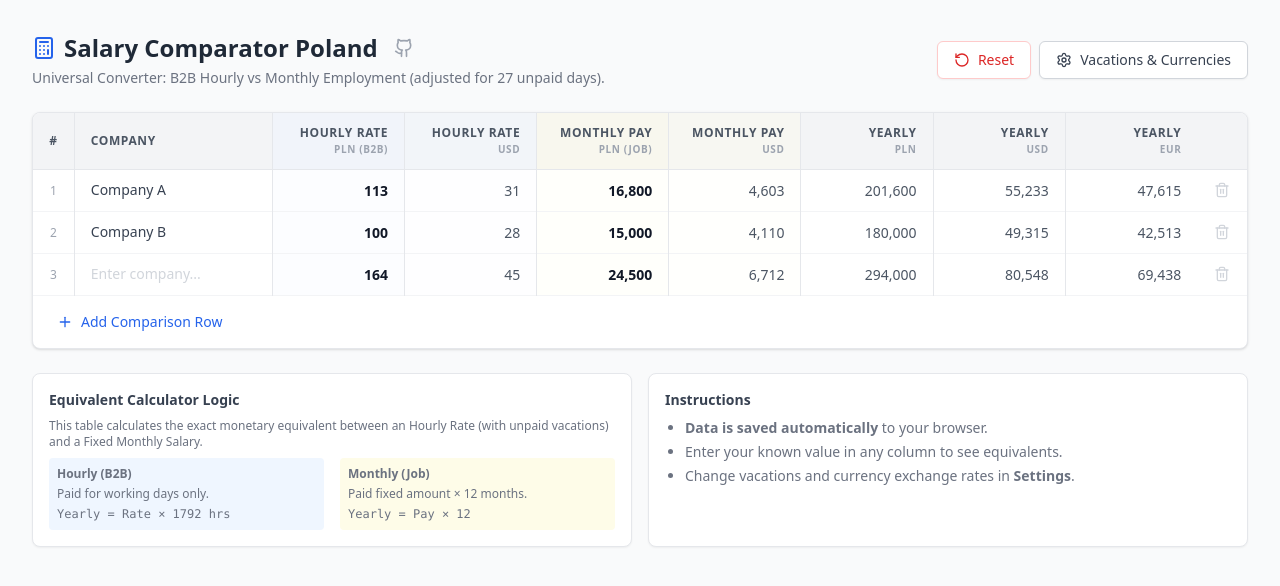
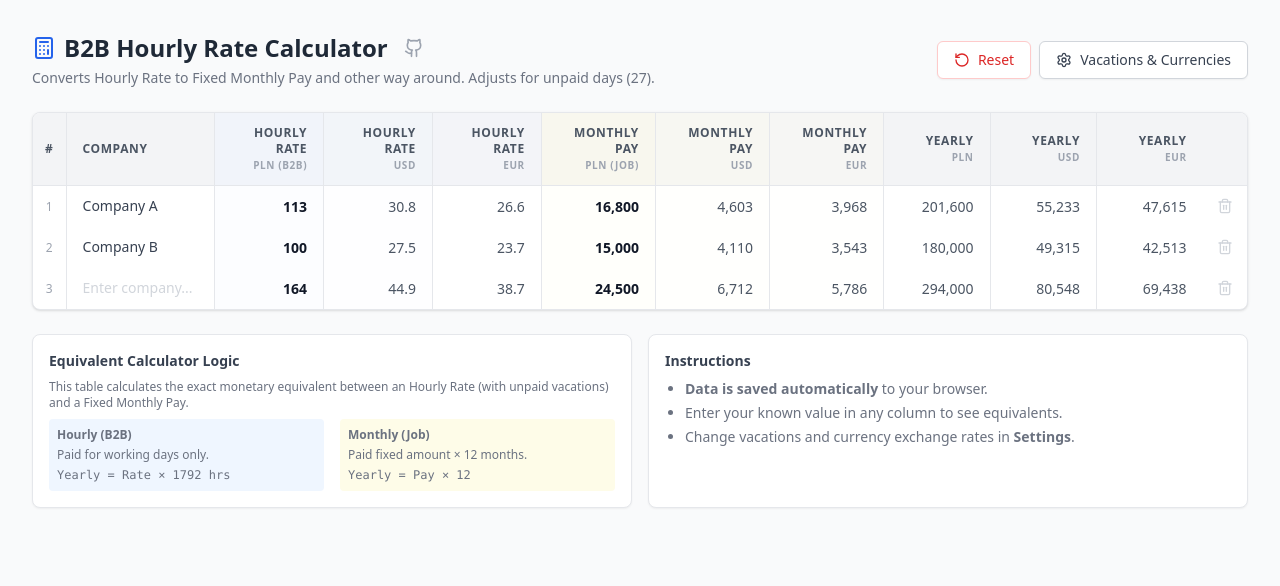
Before and after one commit to georgesour/rate-to-salary-calculator, a React (Create React App) app: page / in a window 1280 px wide. Shown: the top 586 px of the page. Built offline with nearby package versions, Linux system fonts and the light colour scheme; no server answers.

Commit message:
improvements: - support for arrow up/down - added EUR rate

```diff
--- a/src/App.js
+++ b/src/App.js
@@ -1,4 +1,4 @@
-import React, {useState, useEffect, useCallback} from 'react';
+import React, {useState, useEffect, useLayoutEffect, useCallback, useRef} from 'react';
 import {Plus, Trash2, Settings, Calculator, RotateCcw, AlertTriangle, Github, RefreshCw} from 'lucide-react';
 
 const Card = ({children, className = ""}) => (
@@ -7,8 +7,9 @@ const Card = ({children, className = ""}) => (
     </div>
 );
 
-const Input = ({value, onChange, onBlur, onFocus, className = "", type = "text", ...props}) => (
+const Input = React.forwardRef(({value, onChange, onBlur, onFocus, className = "", type = "text", ...props}, ref) => (
     <input
+        ref={ref}
         type={type}
         value={value}
         onChange={onChange}
@@ -17,7 +18,126 @@ const Input = ({value, onChange, onBlur, onFocus, className = "", type = "text",
         className={`w-full bg-transparent border-b border-transparent hover:border-gray-300 focus:border-blue-500 focus:outline-none px-1 py-1 transition-colors ${className}`}
         {...props}
     />
-);
+));
+
+const Cell = React.memo(({
+                             row,
+                             type,
+                             currency,
+                             exchangeRate,     // We now pass the specific rate needed
+                             billableHours,    // We pass the calculated billable hours
+                             onUpdate,         // The function to call when value changes
+                             isBold = false,
+                             bgClass = ""
+                         }) => {
+    // 1. Calculate the value to display based on props
+    let calculatedValue = 0;
+    const yearlyPln = row.yearlyPln;
+
+    // Convert Yearly PLN to Target Currency Yearly
+    const yearlyInTarget = yearlyPln * exchangeRate;
+
+    if (type === 'hourly') {
+        calculatedValue = yearlyInTarget / billableHours;
+    } else if (type === 'monthly') {
+        calculatedValue = yearlyInTarget / 12;
+    } else if (type === 'yearly') {
+        calculatedValue = yearlyInTarget;
+    }
+
+    // Round to 10 cents (1 decimal) for USD and EUR hourly rates, otherwise no decimals
+    const isUsdOrEurHourly = (currency === 'USD' || currency === 'EUR') && type === 'hourly';
+    if (isUsdOrEurHourly && calculatedValue !== 0) {
+        // Round to nearest 10 cents (0.10)
+        calculatedValue = Math.round(calculatedValue * 10) / 10;
+    }
+
+    const displayString = calculatedValue === 0 ? '' : new Intl.NumberFormat('en-US', {
+        minimumFractionDigits: isUsdOrEurHourly ? 1 : 0,
+        maximumFractionDigits: isUsdOrEurHourly ? 1 : 0
+    }).format(calculatedValue);
+
+    // 2. Local state for the input
+    const [localValue, setLocalValue] = useState(displayString);
+    const [isFocused, setIsFocused] = useState(false);
+    const initialValueRef = useRef(displayString);
+
+    // 3. Sync local value with props ONLY when not editing
+    // This prevents the cursor from jumping or resetting while you type
+    useEffect(() => {
+        if (!isFocused) {
+            setLocalValue(displayString);
+            initialValueRef.current = displayString;
+        }
+    }, [displayString, isFocused]);
+
+    const handleKeyDown = (e) => {
+        if (e.key === 'Enter') {
+            e.target.blur();
+        } else if (e.key === 'ArrowUp' || e.key === 'ArrowDown') {
+            e.preventDefault();
+
+            // Logic to calculate new value
+            const cleanValue = localValue.replace(/[^0-9.]/g, '');
+            const currentValue = parseFloat(cleanValue) || 0;
+            // Use 0.10 step (10 cents) for USD and EUR hourly, otherwise 1
+            const isUsdOrEurHourly = (currency === 'USD' || currency === 'EUR') && type === 'hourly';
+            const step = isUsdOrEurHourly ? 0.10 : 1;
+            let newValue = e.key === 'ArrowUp'
+                ? currentValue + step
+                : Math.max(0, currentValue - step);
+
+            // Round to nearest 10 cents for USD and EUR hourly
+            if (isUsdOrEurHourly) {
+                newValue = Math.round(newValue * 10) / 10;
+            }
+
+            const newValueStr = new Intl.NumberFormat('en-US', {
+                minimumFractionDigits: isUsdOrEurHourly ? 1 : 0,
+                maximumFractionDigits: isUsdOrEurHourly ? 1 : 0
+            }).format(newValue);
+
+            // Update UI immediately
+            setLocalValue(newValueStr);
+
+            // Update Parent
+            onUpdate(row.id, type, currency, newValueStr);
+        }
+    };
+
+    const handleFocus = () => {
+        setIsFocused(true);
+        // Store the initial value when focusing
+        initialValueRef.current = localValue;
+    };
+
+    const handleBlur = () => {
+        setIsFocused(false);
+        // Only trigger recalculation if the value actually changed
+        const cleanLocalValue = localValue.replace(/[^0-9.]/g, '');
+        const cleanInitialValue = initialValueRef.current.replace(/[^0-9.]/g, '');
+
+        if (cleanLocalValue !== cleanInitialValue) {
+            onUpdate(row.id, type, currency, localValue);
+        }
+    };
+
+    return (
+        <div className="relative group h-full">
+            <Input
+                value={localValue}
+                onChange={(e) => setLocalValue(e.target.value)}
+                onFocus={handleFocus}
+                onBlur={handleBlur}
+                onKeyDown={handleKeyDown}
+                className={`text-right w-full h-full ${bgClass} ${isBold ? 'font-bold text-gray-900' : 'text-gray-600'}`}
+            />
+            <span className="absolute left-1 top-1 text-[10px] text-gray-400 pointer-events-none opacity-0 group-hover:opacity-100 transition-opacity">
+                {currency}
+            </span>
+        </div>
+    );
+});
 
 const SalaryComparator = () => {
     // --- Configuration State ---
@@ -214,84 +334,7 @@ const SalaryComparator = () => {
         }).format(num);
     };
 
-    // Helper to render a cell
-    const Cell = ({row, type, currency, isBold = false, bgClass = ""}) => {
-
-        let calculatedValue = 0;
-        const yearlyPln = row.yearlyPln;
-        const exchangeRate = getExchangeRate('PLN', currency); // Rate to convert PLN -> Target
-
-        // Convert Yearly PLN to Target Currency Yearly
-        const yearlyInTarget = yearlyPln * exchangeRate;
-
-        // Calculate specific column value
-        if (type === 'hourly') {
-            calculatedValue = yearlyInTarget / getBillableHoursYearly();
-        } else if (type === 'monthly') {
-            calculatedValue = yearlyInTarget / 12;
-        } else if (type === 'yearly') {
-            calculatedValue = yearlyInTarget;
-        }
-
-        const displayString = calculatedValue === 0 ? '' : formatNumber(calculatedValue);
-
-        // --- Interaction State ---
-        const [localValue, setLocalValue] = useState(displayString);
-        const [isFocused, setIsFocused] = useState(false);
-
-        // Sync local value with calculated value whenever the calculation changes
-        useEffect(() => {
-            if (!isFocused) {
-                setLocalValue(displayString);
-            }
-        }, [displayString, isFocused]);
-
-        const onBlur = () => {
-            setIsFocused(false);
-
-            // Only trigger recalculation if the value actually changed
-            const cleanLocalValue = localValue.replace(/[^0-9.]/g, '');
-            const parsedLocalValue = parseFloat(cleanLocalValue);
-
-            // Remove commas from displayString for comparison
-            const cleanDisplayString = displayString.replace(/,/g, '');
-            const parsedCalculatedValue = parseFloat(cleanDisplayString) || 0;
-
-            // Compare values (allow small floating point differences)
-            const hasChanged = !isNaN(parsedLocalValue) &&
-                              (isNaN(parsedCalculatedValue) ||
-                               Math.abs(parsedLocalValue - parsedCalculatedValue) > 0.01);
-
-            if (hasChanged) {
-                handleValueChange(row.id, type, currency, localValue);
-            } else {
-                // Reset to calculated value if no change
-                setLocalValue(displayString);
-            }
-        };
-
-        return (
-            <div className="relative group h-full">
-                <Input
-                    value={localValue}
-                    id={`${row.id}-${type}-${currency}`}
-                    onChange={(e) => setLocalValue(e.target.value)}
-                    onFocus={() => setIsFocused(true)}
-                    onBlur={onBlur}
-                    onKeyDown={(e) => {
-                        if (e.key === 'Enter') {
-                            e.target.blur();
-                        }
-                    }}
-                    className={`text-right w-full h-full ${bgClass} ${isBold ? 'font-bold text-gray-900' : 'text-gray-600'}`}
-                />
-                <span
-                    className="absolute left-1 top-1 text-[10px] text-gray-400 pointer-events-none opacity-0 group-hover:opacity-100 transition-opacity">
-          {currency}
-        </span>
-            </div>
-        );
-    };
+    const billableHours = getBillableHoursYearly();
 
     return (
         <div className="min-h-screen bg-gray-50 p-4 md:p-8 font-sans">
@@ -302,7 +345,7 @@ const SalaryComparator = () => {
                     <div>
                         <h1 className="text-2xl font-bold text-gray-800 flex items-center gap-2">
                             <Calculator className="w-6 h-6 text-blue-600"/>
-                            Salary Comparator Poland
+                            B2B Hourly Rate Calculator
                             <a
                                 href="https://github.com/georgesour/rate-to-salary-calculator"
                                 target="_blank"
@@ -314,8 +357,7 @@ const SalaryComparator = () => {
                             </a>
                         </h1>
                         <p className="text-sm text-gray-500 mt-1">
-                            Universal Converter: B2B Hourly vs Monthly Employment (adjusted
-                            for {config.vacationDays} unpaid days).
+                            Converts Hourly Rate to Fixed Monthly Pay and other way around. Adjusts for unpaid days ({config.vacationDays}).
                         </p>
                     </div>
                     <div className="flex gap-2">
@@ -420,8 +462,7 @@ const SalaryComparator = () => {
                             </div>
 
                             <div className="space-y-2">
-                                <label className="text-xs font-medium text-gray-500 block">Unpaid Vacation Days
-                                    (B2B)</label>
+                                <label className="text-xs font-medium text-gray-500 block">Unpaid Vacation (B2B)</label>
                                 <input
                                     type="number"
                                     value={config.vacationDays}
@@ -471,6 +512,9 @@ const SalaryComparator = () => {
                             <th className="px-4 py-3 border-b border-r text-right bg-blue-50/30 w-32">
                                 Hourly Rate<br/><span className="text-[10px] text-gray-400">USD</span>
                             </th>
+                            <th className="px-4 py-3 border-b border-r text-right bg-blue-50/20 w-32">
+                                Hourly Rate<br/><span className="text-[10px] text-gray-400">EUR</span>
+                            </th>
 
                             {/* Monthly Columns */}
                             <th className="px-4 py-3 border-b border-r text-right bg-yellow-50/50 w-32">
@@ -478,6 +522,9 @@ const SalaryComparator = () => {
                             </th>
                             <th className="px-4 py-3 border-b border-r text-right bg-yellow-50/30 w-32">
                                 Monthly Pay<br/><span className="text-[10px] text-gray-400">USD</span>
+                            </th>
+                            <th className="px-4 py-3 border-b border-r text-right bg-yellow-50/20 w-32">
+                                Monthly Pay<br/><span className="text-[10px] text-gray-400">EUR</span>
                             </th>
 
                             {/* Yearly Columns */}
@@ -491,14 +538,12 @@ const SalaryComparator = () => {
                             <th className="px-4 py-3 border-b w-12"></th>
                         </tr>
                         </thead>
-                        <tbody className="divide-y divide-gray-100">
+                        <tbody>
                         {rows.map((row, index) => (
                             <tr key={row.id} className="hover:bg-gray-50 group transition-colors">
                                 <td className="px-2 py-3 border-r text-center text-gray-400 text-xs">
                                     {index + 1}
                                 </td>
-
-                                {/* Company Name */}
                                 <td className="px-0 py-0 border-r">
                                     <Input
                                         value={row.companyName}
@@ -508,36 +553,114 @@ const SalaryComparator = () => {
                                     />
                                 </td>
 
-                                {/* Hourly PLN (Raw Rate) */}
+                                {/* Example of updated Cell usage */}
                                 <td className="px-0 py-0 border-r bg-blue-50/20">
-                                    <Cell row={row} type="hourly" currency="PLN" isBold bgClass="px-4 py-2"/>
+                                    <Cell
+                                        row={row}
+                                        type="hourly"
+                                        currency="PLN"
+                                        exchangeRate={getExchangeRate('PLN', 'PLN')}
+                                        billableHours={billableHours}
+                                        onUpdate={handleValueChange}
+                                        isBold
+                                        bgClass="px-4 py-2"
+                                    />
                                 </td>
-                                {/* Hourly USD */}
                                 <td className="px-0 py-0 border-r bg-blue-50/10">
-                                    <Cell row={row} type="hourly" currency="USD" bgClass="px-4 py-2"/>
+                                    <Cell
+                                        row={row}
+                                        type="hourly"
+                                        currency="USD"
+                                        exchangeRate={getExchangeRate('PLN', 'USD')}
+                                        billableHours={billableHours}
+                                        onUpdate={handleValueChange}
+                                        bgClass="px-4 py-2"
+                                    />
+                                </td>
+                                <td className="px-0 py-0 border-r bg-blue-50/5">
+                                    <Cell
+                                        row={row}
+                                        type="hourly"
+                                        currency="EUR"
+                                        exchangeRate={getExchangeRate('PLN', 'EUR')}
+                                        billableHours={billableHours}
+                                        onUpdate={handleValueChange}
+                                        bgClass="px-4 py-2"
+                                    />
                                 </td>
 
                                 {/* Monthly PLN */}
                                 <td className="px-0 py-0 border-r bg-yellow-50/20">
-                                    <Cell row={row} type="monthly" currency="PLN" isBold bgClass="px-4 py-2"/>
+                                    <Cell
+                                        row={row}
+                                        type="monthly"
+                                        currency="PLN"
+                                        exchangeRate={getExchangeRate('PLN', 'PLN')}
+                                        billableHours={billableHours}
+                                        onUpdate={handleValueChange}
+                                        isBold
+                                        bgClass="px-4 py-2"
+                                    />
                                 </td>
                                 {/* Monthly USD */}
                                 <td className="px-0 py-0 border-r bg-yellow-50/10">
-                                    <Cell row={row} type="monthly" currency="USD" bgClass="px-4 py-2"/>
+                                    <Cell
+                                        row={row}
+                                        type="monthly"
+                                        currency="USD"
+                                        exchangeRate={getExchangeRate('PLN', 'USD')}
+                                        billableHours={billableHours}
+                                        onUpdate={handleValueChange}
+                                        bgClass="px-4 py-2"
+                                    />
+                                </td>
+                                <td className="px-0 py-0 border-r bg-yellow-50/5">
+                                    <Cell
+                                        row={row}
+                                        type="monthly"
+                                        currency="EUR"
+                                        exchangeRate={getExchangeRate('PLN', 'EUR')}
+                                        billableHours={billableHours}
+                                        onUpdate={handleValueChange}
+                                        bgClass="px-4 py-2"
+                                    />
                                 </td>
 
                                 {/* Yearly Totals */}
                                 <td className="px-0 py-0 border-r">
-                                    <Cell row={row} type="yearly" currency="PLN" bgClass="px-4 py-2"/>
+                                    <Cell
+                                        row={row}
+                                        type="yearly"
+                                        currency="PLN"
+                                        exchangeRate={getExchangeRate('PLN', 'PLN')}
+                                        billableHours={billableHours}
+                                        onUpdate={handleValueChange}
+                                        bgClass="px-4 py-2"
+                                    />
                                 </td>
                                 <td className="px-0 py-0 border-r">
-                                    <Cell row={row} type="yearly" currency="USD" bgClass="px-4 py-2"/>
+                                    <Cell
+                                        row={row}
+                                        type="yearly"
+                                        currency="USD"
+                                        exchangeRate={getExchangeRate('PLN', 'USD')}
+                                        billableHours={billableHours}
+                                        onUpdate={handleValueChange}
+                                        bgClass="px-4 py-2"
+                                    />
                                 </td>
                                 <td className="px-0 py-0">
-                                    <Cell row={row} type="yearly" currency="EUR" bgClass="px-4 py-2"/>
+                                    <Cell
+                                        row={row}
+                                        type="yearly"
+                                        currency="EUR"
+                                        exchangeRate={getExchangeRate('PLN', 'EUR')}
+                                        billableHours={billableHours}
+                                        onUpdate={handleValueChange}
+                                        bgClass="px-4 py-2"
+                                    />
                                 </td>
 
-                                {/* Actions */}
                                 <td className="px-2 py-2 text-center">
                                     <button
                                         onClick={() => removeRow(row.id)}
@@ -548,19 +671,6 @@ const SalaryComparator = () => {
                                 </td>
                             </tr>
                         ))}
-
-                        {/* Add Row Button */}
-                        <tr>
-                            <td colSpan="10" className="p-2 border-t border-gray-100">
-                                <button
-                                    onClick={addNewRow}
-                                    className="flex items-center gap-2 text-blue-600 font-medium text-sm px-4 py-2 hover:bg-blue-50 rounded-md transition-colors w-full md:w-auto"
-                                >
-                                    <Plus className="w-4 h-4"/>
-                                    Add Comparison Row
-                                </button>
-                            </td>
-                        </tr>
                         </tbody>
                     </table>
                 </div>
@@ -570,8 +680,7 @@ const SalaryComparator = () => {
                     <Card className="p-4 bg-gray-50">
                         <h4 className="font-semibold text-gray-700 mb-2">Equivalent Calculator Logic</h4>
                         <div className="space-y-2 text-xs">
-                            <p>This table calculates the exact monetary equivalent between an Hourly Rate (with unpaid
-                                vacations) and a Fixed Monthly Salary.</p>
+                            <p>This table calculates the exact monetary equivalent between an Hourly Rate (with unpaid vacations) and a Fixed Monthly Pay.</p>
                             <div className="grid grid-cols-2 gap-4 mt-2">
                                 <div className="bg-blue-50 p-2 rounded">
                                     <strong>Hourly (B2B)</strong>
```
